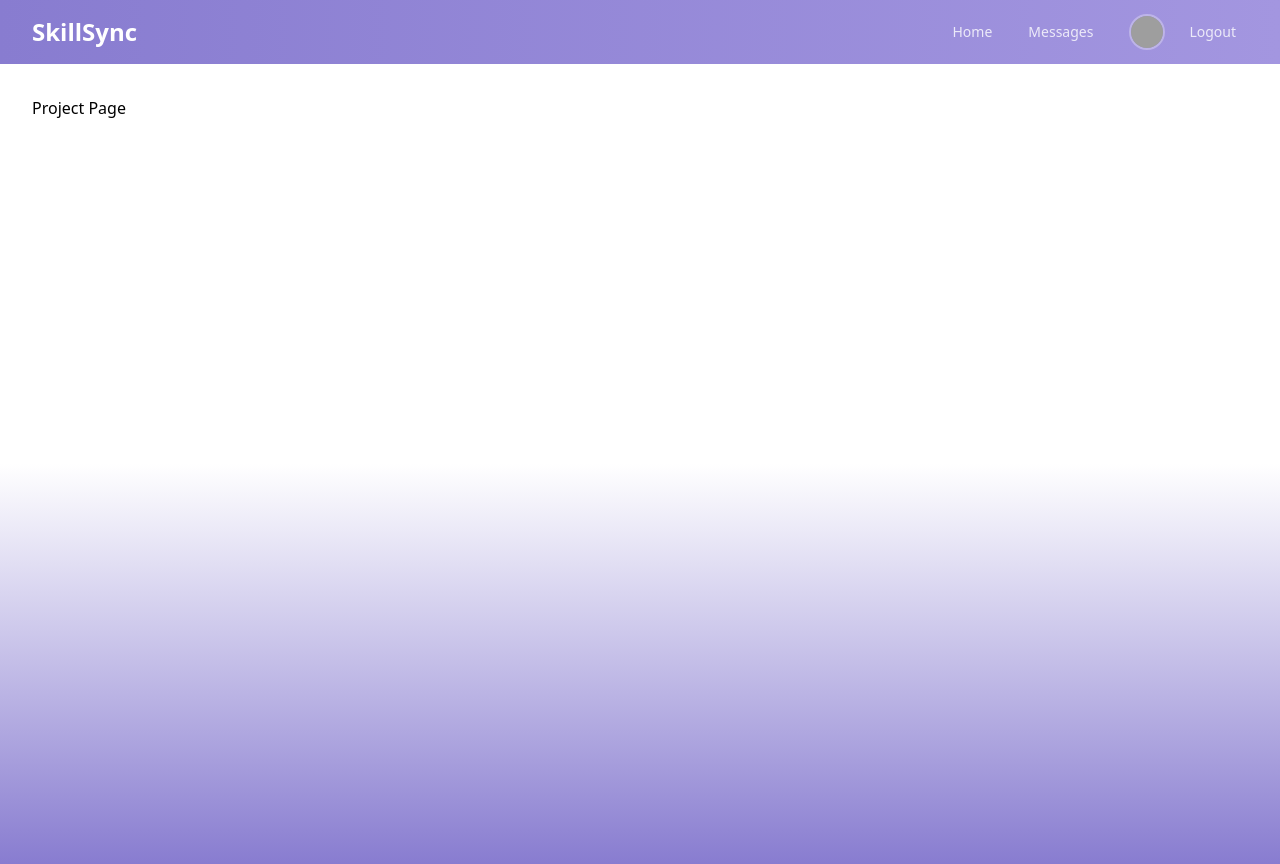
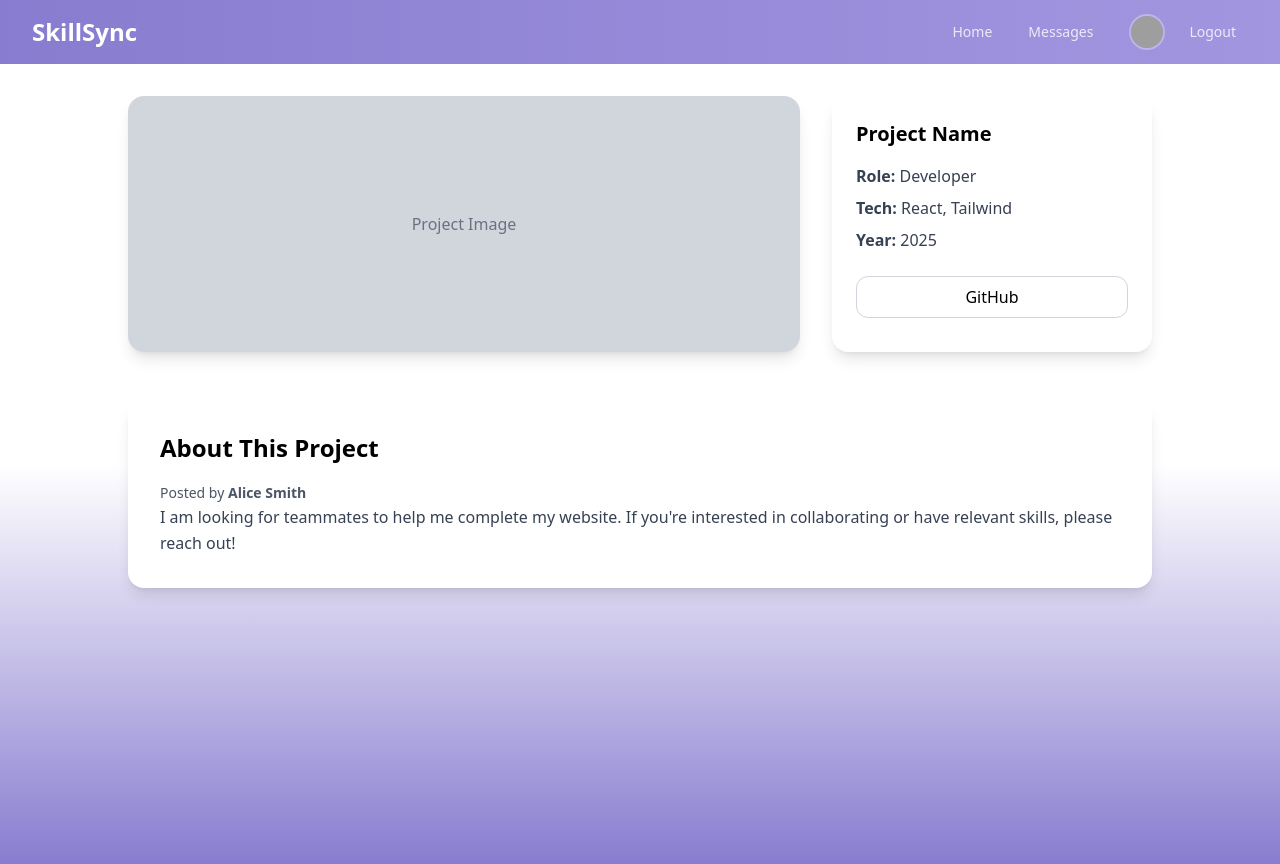
Before and after one commit to TempKev123/SkillSync-SP2, a React (Vite) app: page /project in a window 1280 px wide. Built offline with nearby package versions, Linux system fonts and the light colour scheme; no server answers; sample sign-in values are in the browser's storage; grey boxes are pictures that could not be loaded.

Commit message:
projct page styling

```diff
--- a/src/components/projectComponents.jsx
+++ b/src/components/projectComponents.jsx
@@ -1,6 +1,7 @@
 // src/components/profileComponents.jsx
 import { useNavigate } from 'react-router-dom';
 import { useAuth } from '../context/AuthContext';
+
 
 const ProjectComponents = () => {
   const navigate = useNavigate();
@@ -8,13 +9,49 @@ const ProjectComponents = () => {
 
   return (
     <div className="min-h-screen bg-gray-50 py-4 sm:py-8"
-    style={{
+      style={{
         background: "linear-gradient(180deg,rgb(255, 255, 255) 50%, #887cd0 100%)"
       }}
     >
-      <div className="max-w-7xl mx-auto px-3 sm:px-6 lg:px-8">
-        <h1>Project Page</h1>
-      </div>
+      <main className="max-w-5xl mx-auto grid gap-8 md:grid-cols-3">
+
+        {/* Project Image */}
+        <div className="md:col-span-2 bg-white rounded-2xl shadow-lg overflow-hidden">
+          <div className="h-64 bg-gray-300 flex items-center justify-center">
+            <span className="text-gray-500">Project Image</span>
+          </div>
+        </div>
+
+        {/* Project Info Card */}
+        <aside className="bg-white rounded-2xl shadow-lg p-6">
+          <h2 className="text-xl font-semibold mb-4">Project Name</h2>
+
+          <ul className="space-y-2 text-gray-700">
+            <li><strong>Role:</strong> Developer</li>
+            <li><strong>Tech:</strong> React, Tailwind</li>
+            <li><strong>Year:</strong> 2025</li>
+          </ul>
+
+          <div className="mt-6 flex gap-3">
+            <button className="flex-1 px-4 py-2 border border-gray-300 rounded-xl hover:bg-gray-100">
+              GitHub
+            </button>
+          </div>
+        </aside>
+      </main>
+
+      {/* Description Section */}
+      <section className="max-w-5xl mx-auto mt-12 bg-white rounded-2xl shadow-lg p-8">
+        <h2 className="text-2xl font-semibold mb-4">About This Project</h2>
+          <span className="text-sm text-gray-600">
+            Posted by <span className="font-bold">{"Alice Smith"}</span>
+          </span>
+          <p className="text-gray-700 leading-relaxed">
+            I am looking for teammates to help me complete my website. If you're interested in collaborating or have relevant skills, please reach out!
+          </p>
+      </section>
+
+
     </div>
   );
 };
```
